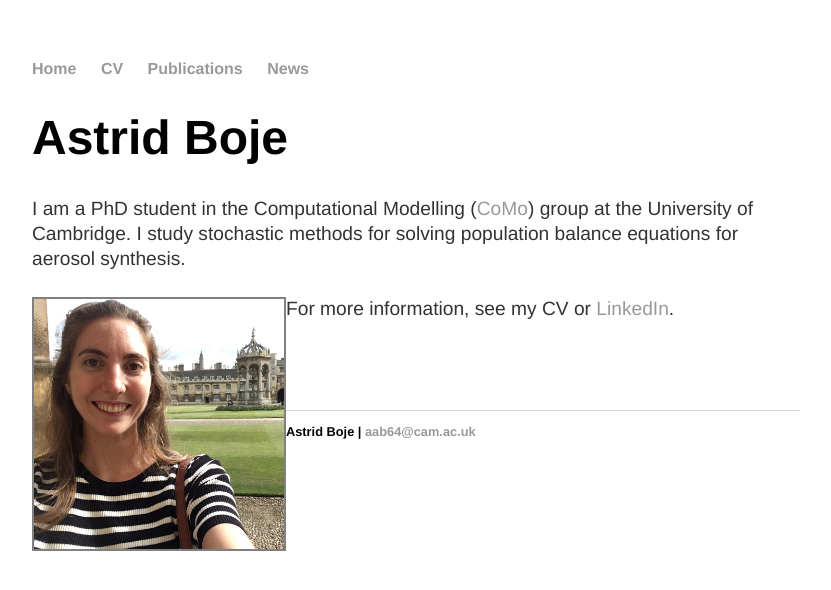
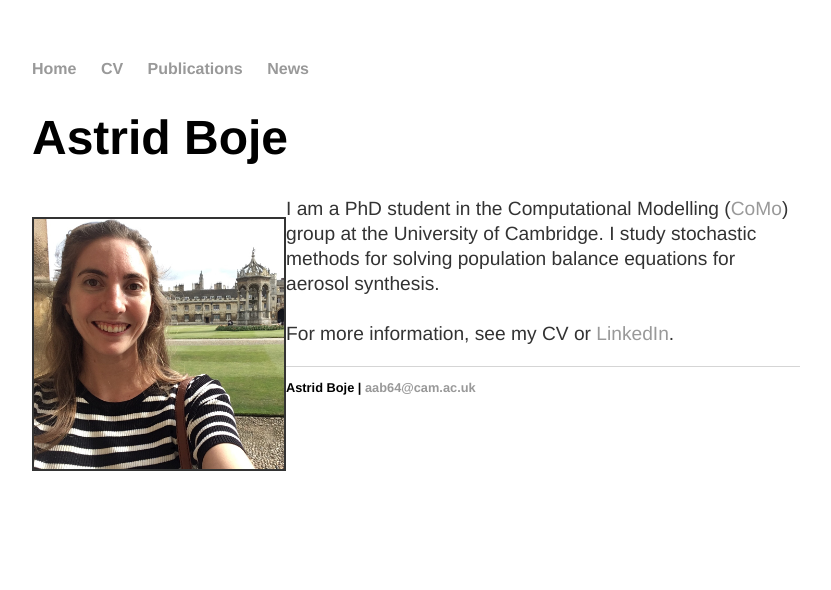
Before and after one commit to aab64/aab64.github.io, a Jekyll site: the page built from index.html, in a window 1280 px wide. Shown: the top 590 px of the page, without its empty margins (224-1055 px from the left). Built offline with Jekyll 4.4.1, drawn with Linux system fonts in a browser that asks for light colours.

Commit message:
Update index.html

```diff
--- a/index.html
+++ b/index.html
@@ -7,20 +7,35 @@ title: Astrid Boje | PhD Student | CoMo Group | University of Cambridge
 	<h1>Astrid Boje</h1>
 </div>
 
-<!--div class="wrapper"-->
-<div class="blurb">
-	<!--div style="float: right; width: 550px; text-align: justify"-->
+<div>
+    <p style="float: left;"><img src="/images/Me_in_Cam.jpg" height="auto" width="250px" border="2px solid grey"></p>
+	<p>
+		I am a PhD student in the Computational Modelling (<a href="http://como.ceb.cam.ac.uk/index.php?Page=People&Section=aab64">CoMo</a>)
+		group at the University of Cambridge. I study stochastic methods for solving population balance equations for aerosol synthesis.
+		<br/>
+		<br/>
+		For more information, see my CV or <a href="https://www.linkedin.com/in/astrid-boje-a3543863">LinkedIn</a>.
+	</p>
+</div>
+<!--div style="clear: left;">
+    <p style="float: left;"><img src="http://placekitten.com/g/200/200" height="200" width="200" border="1px"></p>
+    <p>Text Text Text Text Text Text Text Text Text Text Text Text Text Text Text Text Text Text Text</p>
+</div-->
+
+
+<!--div class="wrapper">
+<div style="float: right; width: 550px; text-align: justify">
 		<p>
 			I am a PhD student in the Computational Modelling (<a href="http://como.ceb.cam.ac.uk/index.php?Page=People&Section=aab64">CoMo</a>)
 			group at the University of Cambridge. I study stochastic methods for solving population balance equations for aerosol synthesis.
 			<br/>
 			<br/>
 			For more information, see my CV or <a href="https://www.linkedin.com/in/astrid-boje-a3543863">LinkedIn</a>.
-	<!--/div-->
+	</div>
+	</p>
 	<img src="/images/Me_in_Cam.jpg" style="border: 2px solid grey" height=auto width="250" align="left"></img>
-</p>
 	<p>
 		<br/>
 		<br/>
 	</p>
-</div>
+</div-->
```
